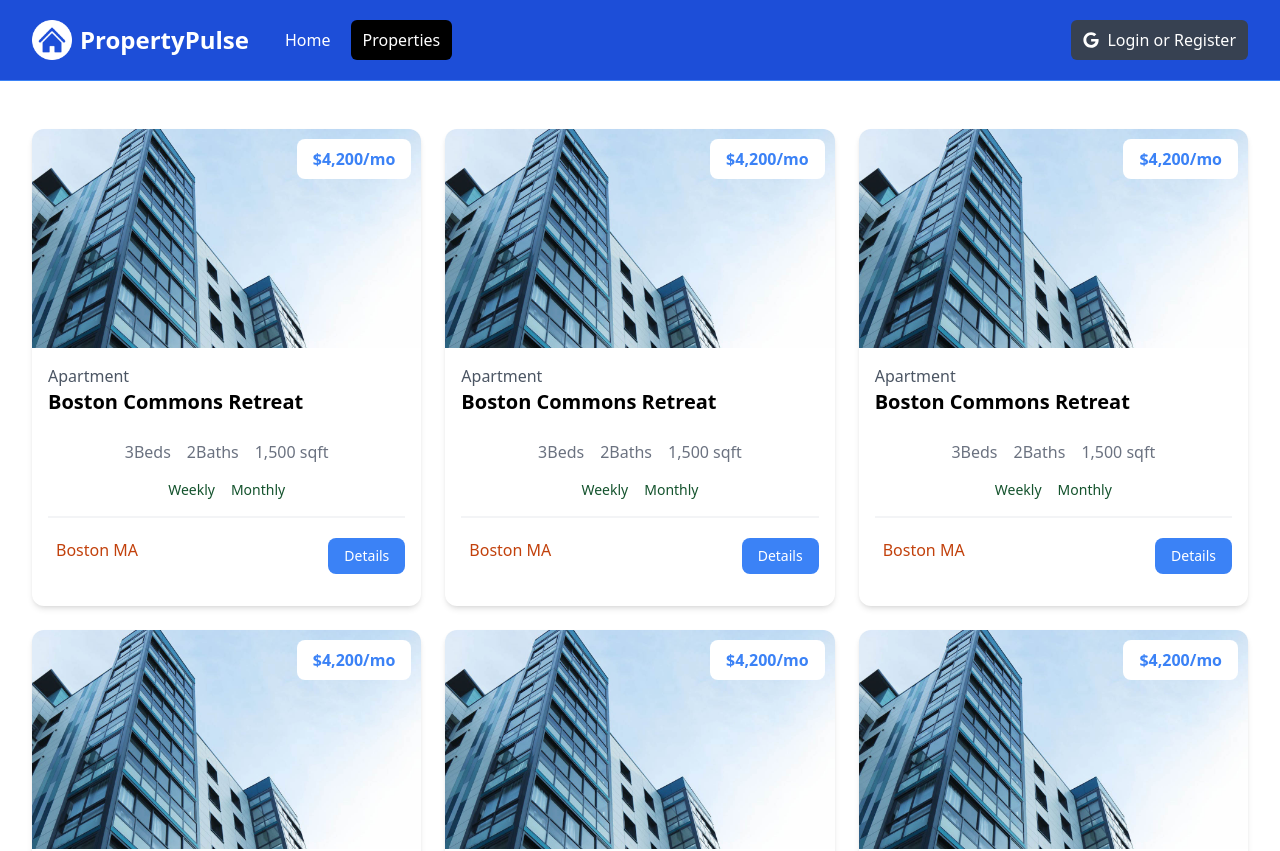
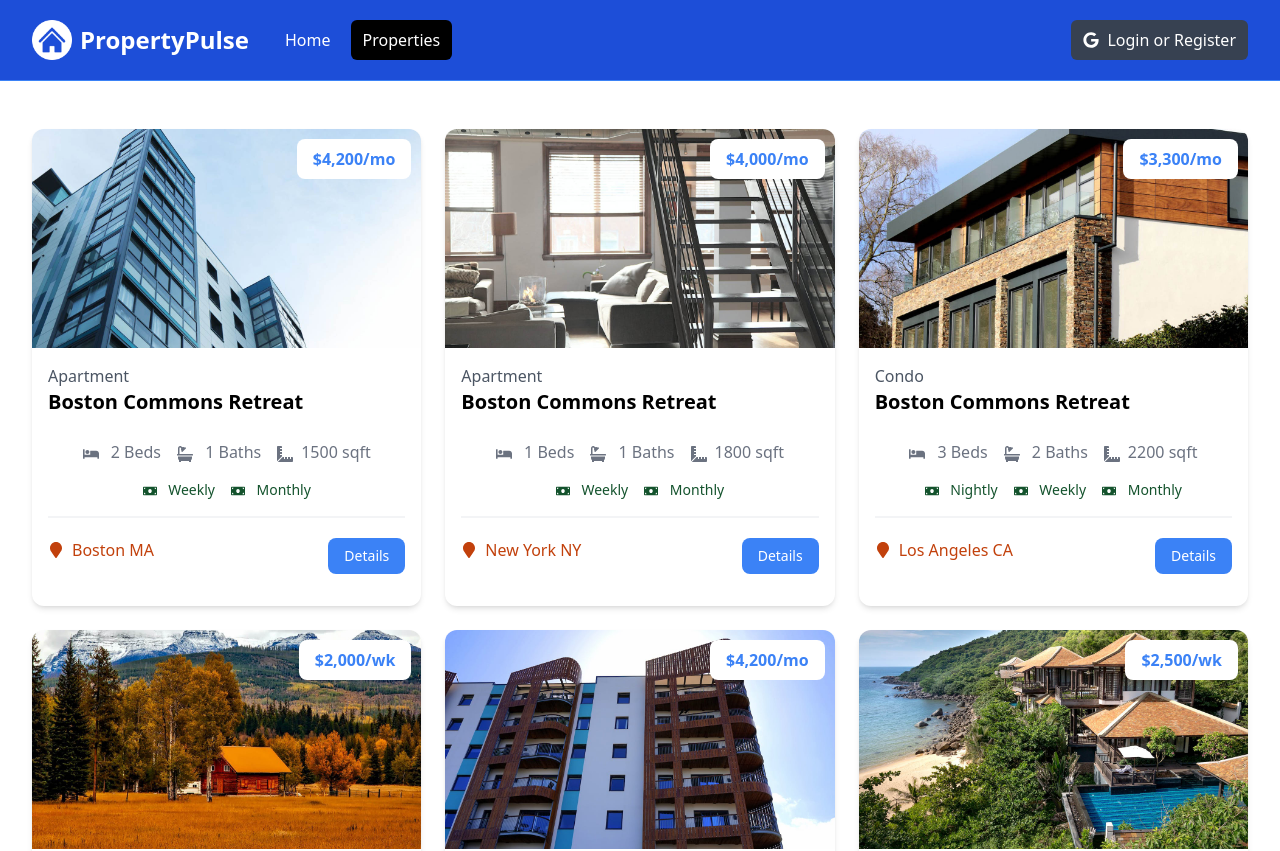
Before and after one commit to Federica87/next-course, a Next.js app: page /properties in a window 1280 px wide. Shown: the top 851 px of the page. Built offline with nearby package versions, Linux system fonts and the light colour scheme.

Commit message:
Lesson 15

```diff
--- a/components/PropertyCard.tsx
+++ b/components/PropertyCard.tsx
@@ -1,59 +1,93 @@
 import React from 'react';
+import Image from 'next/image';
+import Link from 'next/link';
+import {
+  FaBed,
+  FaBath,
+  FaRulerCombined,
+  FaMoneyBill,
+  FaMapMarker,
+} from 'react-icons/fa';
 
-const PropertyCard = () => {
+const PropertyCard = ({ property }) => {
+  const getRateDisplay = () => {
+    const { rates } = property;
+    if (rates.monthly) {
+      return `${rates.monthly.toLocaleString()}/mo`;
+    } else if (rates.weekly) {
+      return `${rates.weekly.toLocaleString()}/wk`;
+    } else if (rates.nightly) {
+      return `${rates.nightly.toLocaleString()}/night`;
+    }
+  };
   return (
     <div className="rounded-xl shadow-md relative">
-      <img
-        src="images/properties/a1.jpg"
+      <Image
+        src={`/images/properties/${property.images[0]}`}
         alt=""
+        width={0}
+        height={0}
+        sizes="100vw"
         className="w-full h-auto rounded-t-xl"
       />
       <div className="p-4">
         <div className="text-left md:text-center lg:text-left mb-6">
-          <div className="text-gray-600">Apartment</div>
+          <div className="text-gray-600">{property.type}</div>
           <h3 className="text-xl font-bold">Boston Commons Retreat</h3>
         </div>
         <h3 className="absolute top-[10px] right-[10px] bg-white px-4 py-2 rounded-lg text-blue-500 font-bold text-right md:text-center lg:text-right">
-          $4,200/mo
+          ${getRateDisplay()}
         </h3>
 
         <div className="flex justify-center gap-4 text-gray-500 mb-4">
           <p>
-            <i className="fa-solid fa-bed"></i> 3
+            <FaBed className="inline mr-2" /> {property.beds}{' '}
             <span className="md:hidden lg:inline">Beds</span>
           </p>
           <p>
-            <i className="fa-solid fa-bath"></i> 2
+            <FaBath className="inline mr-2" /> {property.baths}{' '}
             <span className="md:hidden lg:inline">Baths</span>
           </p>
           <p>
-            <i className="fa-solid fa-ruler-combined"></i>
-            1,500 <span className="md:hidden lg:inline">sqft</span>
+            <FaRulerCombined className="inline mr-2" />
+            {property.square_feet}{' '}
+            <span className="md:hidden lg:inline">sqft</span>
           </p>
         </div>
 
         <div className="flex justify-center gap-4 text-green-900 text-sm mb-4">
-          <p>
-            <i className="fa-solid fa-money-bill"></i> Weekly
-          </p>
-          <p>
-            <i className="fa-solid fa-money-bill"></i> Monthly
-          </p>
+          {property.rates.nightly && (
+            <p>
+              <FaMoneyBill className="inline mr-2" /> Nightly
+            </p>
+          )}
+          {property.rates.weekly && (
+            <p>
+              <FaMoneyBill className="inline mr-2" /> Weekly
+            </p>
+          )}
+          {property.rates.monthly && (
+            <p>
+              <FaMoneyBill className="inline mr-2" /> Monthly
+            </p>
+          )}
         </div>
 
         <div className="border border-gray-100 mb-5"></div>
 
         <div className="flex flex-col lg:flex-row justify-between mb-4">
           <div className="flex align-middle gap-2 mb-4 lg:mb-0">
-            <i className="fa-solid fa-location-dot text-lg text-orange-700"></i>
-            <span className="text-orange-700"> Boston MA </span>
+            <FaMapMarker className="text-orange-700 mt-1" />
+            <span className="text-orange-700">
+              {property.location.city} {property.location.state}
+            </span>
           </div>
-          <a
-            href="property.html"
+          <Link
+            href={`/properties/${property._id}`}
             className="h-[36px] bg-blue-500 hover:bg-blue-600 text-white px-4 py-2 rounded-lg text-center text-sm"
           >
             Details
-          </a>
+          </Link>
         </div>
       </div>
     </div>
```
